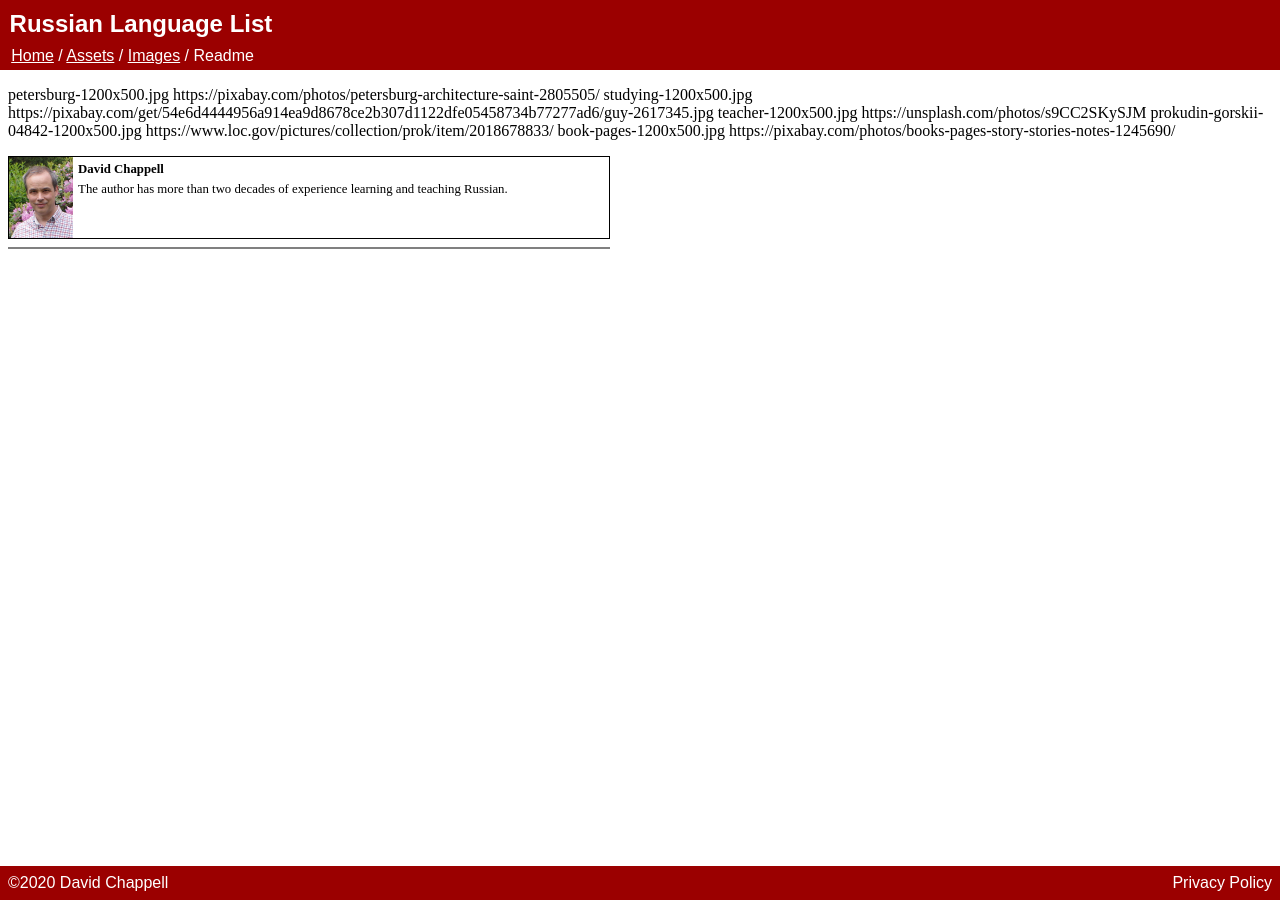
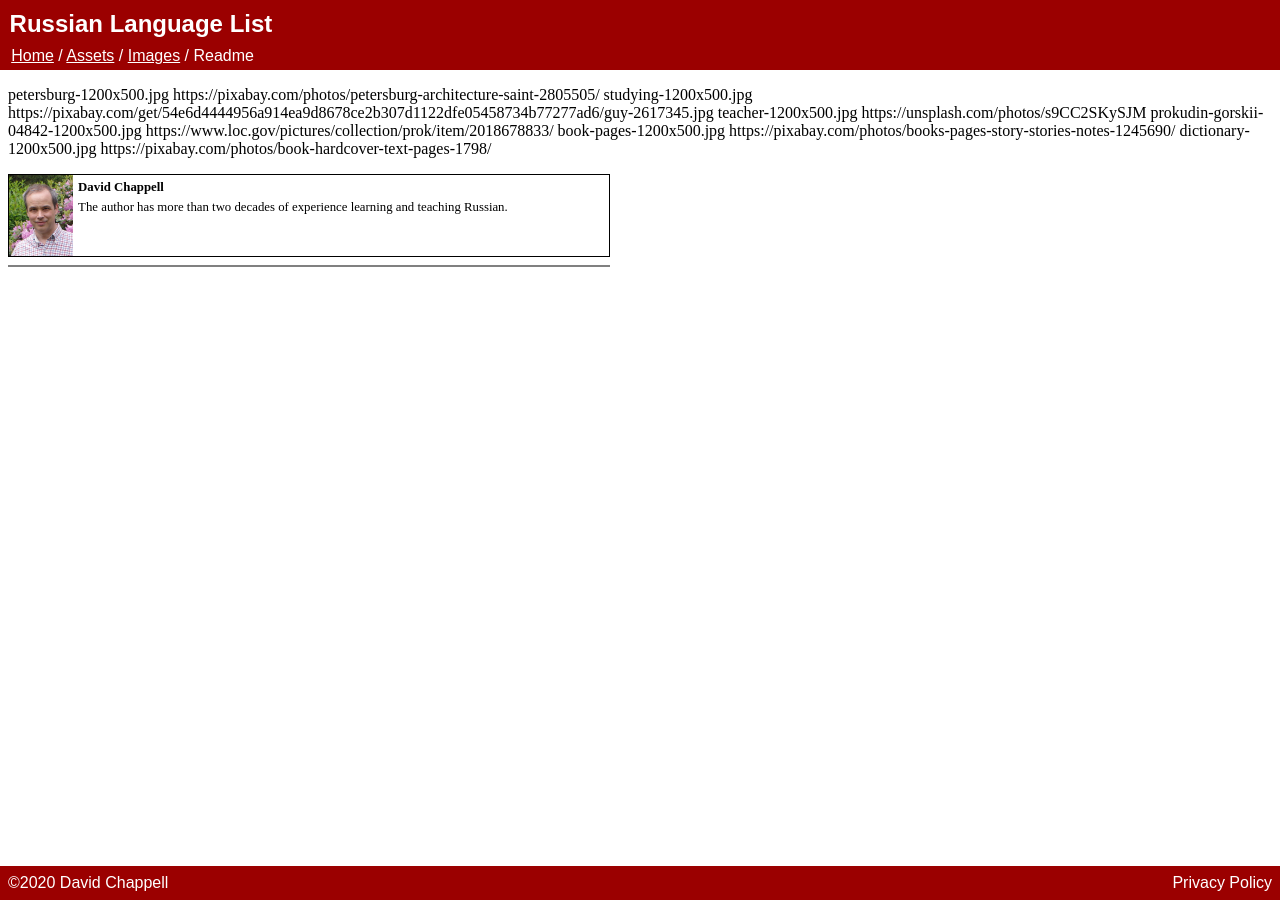
Before and after one commit to david672orford/russian-language-list, a Jekyll site: the page built from assets/images/README.md, in a window 1280 px wide. Built offline with Jekyll 4.4.1, drawn with Linux system fonts in a browser that asks for light colours; our own code applies the rules of GitHub Pages for plain Markdown files.

```diff
--- a/assets/images/README.md
+++ b/assets/images/README.md
@@ -8,3 +8,5 @@
 	https://www.loc.gov/pictures/collection/prok/item/2018678833/
 book-pages-1200x500.jpg
 	https://pixabay.com/photos/books-pages-story-stories-notes-1245690/
+dictionary-1200x500.jpg
+	https://pixabay.com/photos/book-hardcover-text-pages-1798/
```
Also changed, not shown: for-all/dictionaries.md (+4 -0 lines).
